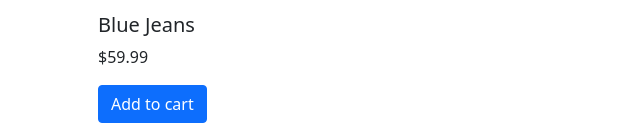
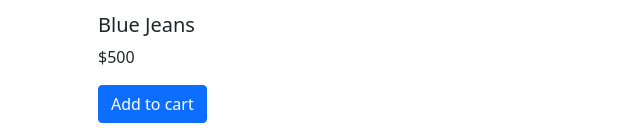
Before and after one commit to Anant-22/NewClothify, a plain HTML site: page index.html in a window 1280 px wide. Shown: the part 656-793 px from the top of the page, 0-640 px from the left. Drawn offline with nearby package versions, Linux system fonts and the light colour scheme.

Commit message:
Update index.html

```diff
--- a/index.html
+++ b/index.html
@@ -52,7 +52,7 @@
                     <img src="images\jeans.jpeg" class="card-img-top img-fluid" alt="...">
                       <div class="card-body">
                       <h5 class="card-title">Blue Jeans</h5>
-                      <p class="card-text">$59.99</p>
+                      <p class="card-text">$500</p>
                       <a href="#" class="btn btn-primary">Add to cart</a>
                     </div>
                 </div>
```
